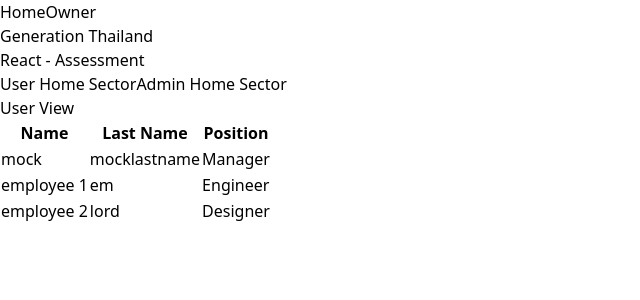
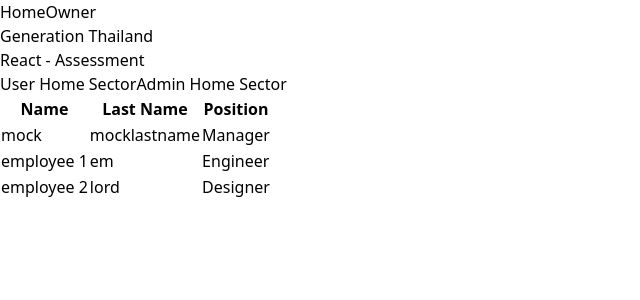
Before and after one commit to IceParinwat/Assessment_Form_React, a React (Vite) app: page /user in a window 1280 px wide. Shown: the top 300 px of the page, without its empty margins (0-640 px from the left). Built offline with nearby package versions, Linux system fonts and the light colour scheme.

Commit message:
Edit Assessment

```diff
--- a/src/pages/User.jsx
+++ b/src/pages/User.jsx
@@ -4,8 +4,6 @@
 export default function User({ adminData }) {
   return (
     <div className="p-6 max-w-4xl mx-auto">
-      <h2 className="text-xl font-bold mb-4">User View</h2>
-
       <table className="w-full border-collapse border rounded">
         <thead className="bg-gray-50">
           <tr>
@@ -15,7 +13,7 @@ export default function User({ adminData }) {
           </tr>
         </thead>
         <tbody>
-        {/* ใช้ .map เพื่อสร้าง Array ใหม่ และ วนลูปแสดงข้อมูลจาก adminData */}
+          {/* ใช้ .map เพื่อสร้าง Array ใหม่ และ วนลูปแสดงข้อมูลจาก adminData */}
           {adminData.map((user) => (
             <tr key={user.id}>
               <td className="border p-3">{user.name}</td>
```
